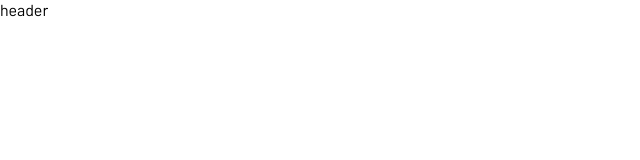
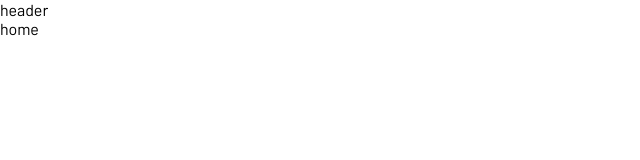
Before and after one commit to LenaM777/space-tourism, a React (Vite) app: page / in a window 1280 px wide. Shown: the top 160 px of the page, without its empty margins (0-640 px from the left). Built offline with nearby package versions, Linux system fonts and the light colour scheme.

Commit message:
feat: Setup basic router

```diff
--- a/src/App.jsx
+++ b/src/App.jsx
@@ -1,5 +1,5 @@
-import Layout from "./layout/Layout";
+import AppRouter from "./router/AppRouter";
 
 export default function App() {
-  return <Layout />;
+  return <AppRouter />;
 }
--- /dev/null
+++ b/src/router/AppRouter.jsx
@@ -0,0 +1,14 @@
+import { createBrowserRouter, RouterProvider } from "react-router-dom";
+import Layout from "../layout/Layout";
+
+const router = createBrowserRouter([
+  {
+    path: "/",
+    element: <Layout />,
+    children: [{ path: "/", element: "home" }],
+  },
+]);
+
+export default function AppRouter() {
+  return <RouterProvider router={router} />;
+}
```
